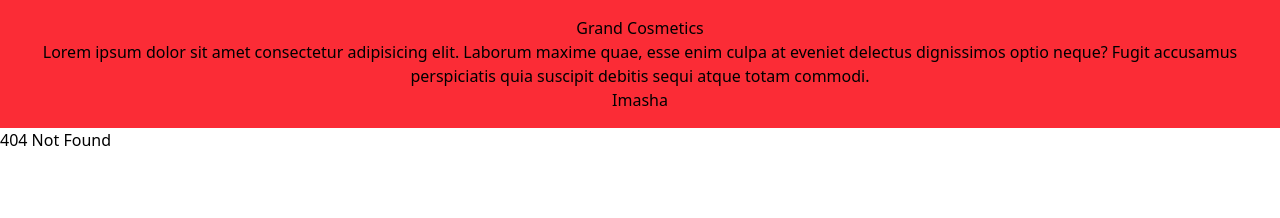
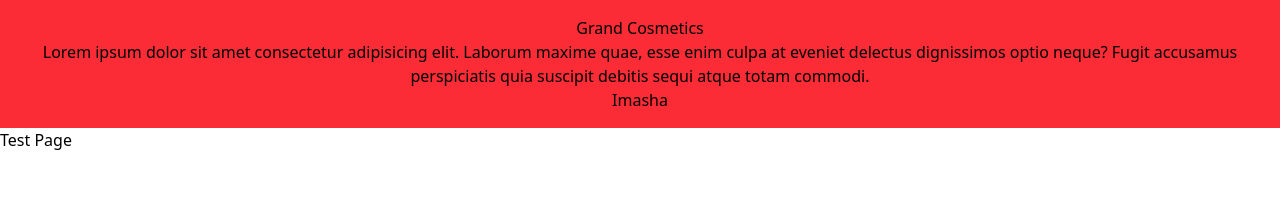
Before and after one commit to ImashaKumarasinghe/MERN_frontend, a React app: page /test in a window 1280 px wide. Shown: the top 218 px of the page. Built offline with nearby package versions, Linux system fonts and the light colour scheme; the HTML template or start-up script is replaced by a standard one.

Commit message:
add test routing

```diff
--- a/src/App.jsx
+++ b/src/App.jsx
@@ -5,6 +5,7 @@ import LoginPage from './pages/login'
 import SignUpPage from './pages/signup'
 import HomePage from './pages/home'
 import AdminPage from './pages/adminPage'
+import TestPage from './pages/testPage'
 
 function App() {
   return (
@@ -16,6 +17,7 @@ function App() {
           <Route path="/login" element={<LoginPage />} />
           <Route path="/signup" element={<SignUpPage />} />
           <Route path="/admin" element={<AdminPage />} />
+          <Route path="/test" element={<TestPage />} />
           <Route path='/*' element={<h1>404 Not Found</h1>} />
 
         </Routes>
--- /dev/null
+++ b/src/pages/testPage.tsx
@@ -0,0 +1,3 @@
+export default function  TestPage(){
+    return <div>Test Page</div>
+}
```
